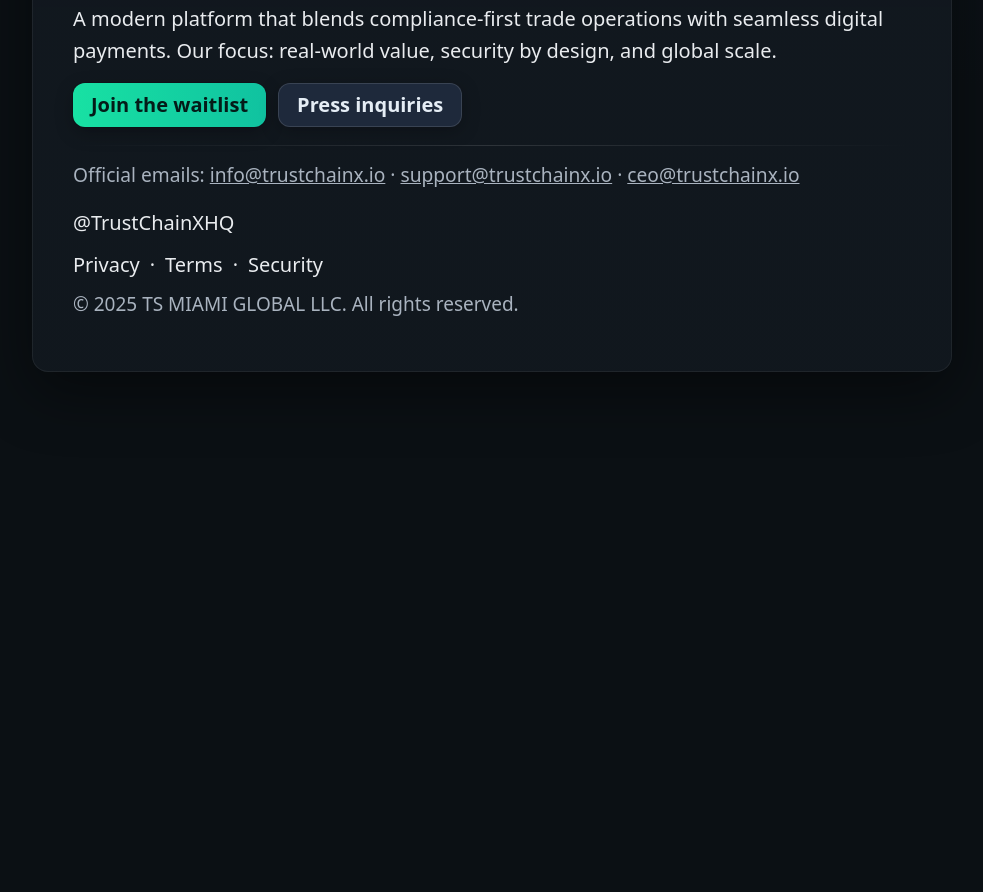
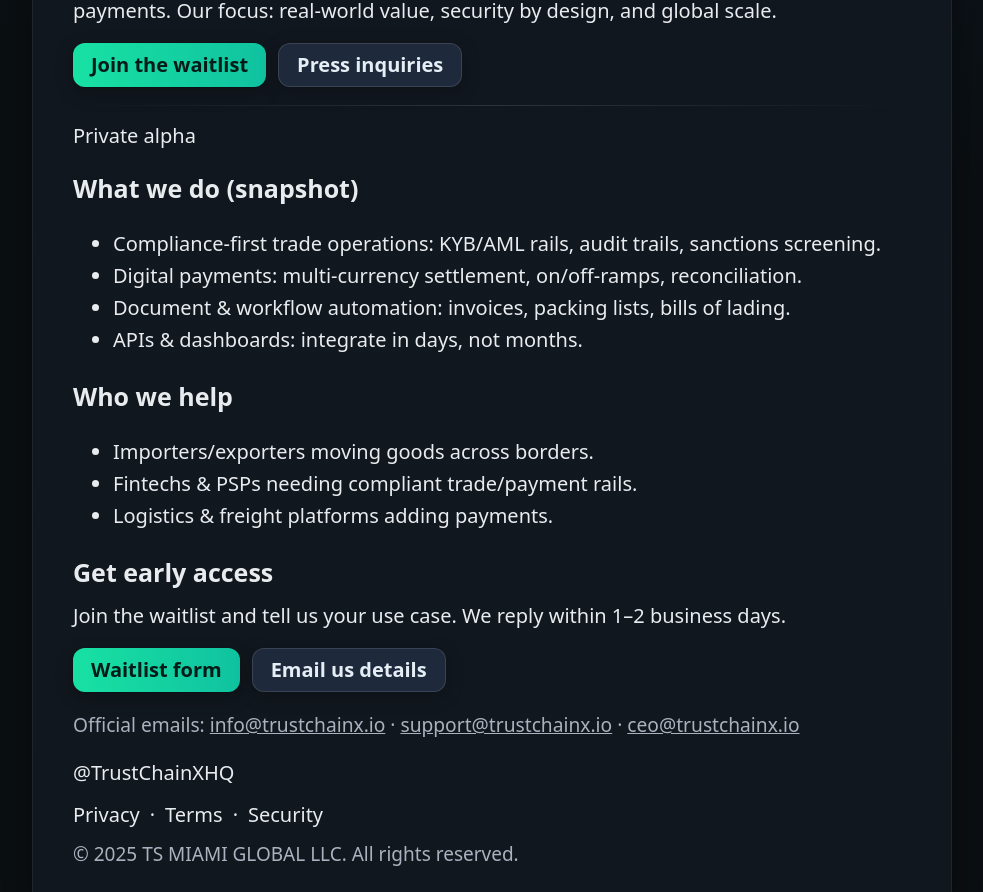
Before and after one commit to trustchainx-global/trustchainx-website, a plain HTML site: page index.html in a window 1280 px wide. Shown: the part 360-1252 px from the top of the page, without its empty margins (148-1131 px from the left). Before the commit the page ends 800 px from the top, so only its background shows below. Drawn offline with Linux system fonts and the light colour scheme.

Commit message:
Update index.html (#29)

```diff
--- a/index.html
+++ b/index.html
@@ -149,7 +149,45 @@
       </div>
 
       <hr class="rule" aria-hidden="true" />
+      <!-- Services snapshot -->
+<section class="section" role="region" aria-label="What we do">
+  <p class="eyebrow"><span class="badge">Private alpha</span></p>
+  <h2 class="lead">What we do (snapshot)</h2>
+  <ul class="list">
+    <li>Compliance-first trade operations: KYB/AML rails, audit trails, sanctions screening.</li>
+    <li>Digital payments: multi-currency settlement, on/off-ramps, reconciliation.</li>
+    <li>Document & workflow automation: invoices, packing lists, bills of lading.</li>
+    <li>APIs & dashboards: integrate in days, not months.</li>
+  </ul>
+</section>
 
+<!-- Who we help -->
+<section class="section" role="region" aria-label="Who we help">
+  <h2 class="lead">Who we help</h2>
+  <ul class="list">
+    <li>Importers/exporters moving goods across borders.</li>
+    <li>Fintechs & PSPs needing compliant trade/payment rails.</li>
+    <li>Logistics & freight platforms adding payments.</li>
+  </ul>
+</section>
+
+<!-- Early access -->
+<section class="section" role="region" aria-label="Early access">
+  <h2 class="lead">Get early access</h2>
+  <p>Join the waitlist and tell us your use case. We reply within 1–2 business days.</p>
+  <div class="actions" role="group" aria-label="Early access actions">
+    <!-- Option A: Google Form (replace FORM_URL when you have it) -->
+    <a class="btn btn--cta"
+       href="https://forms.gle/FORM_URL"
+       target="_blank" rel="noopener">Waitlist form</a>
+
+    <!-- Option B: email fallback (works now) -->
+    <a class="btn btn--press"
+       href="mailto:info@trustchainx.io?subject=Early%20access%20request%20—%20TrustChainX&body=Company%3A%0AUse%20case%3A%0ACountries%3A%0ATimeline%3A">
+       Email us details
+    </a>
+  </div>
+</section>
       <p class="emails">
         Official emails:
         <a href="mailto:info@trustchainx.io">info@trustchainx.io</a> ·
```
